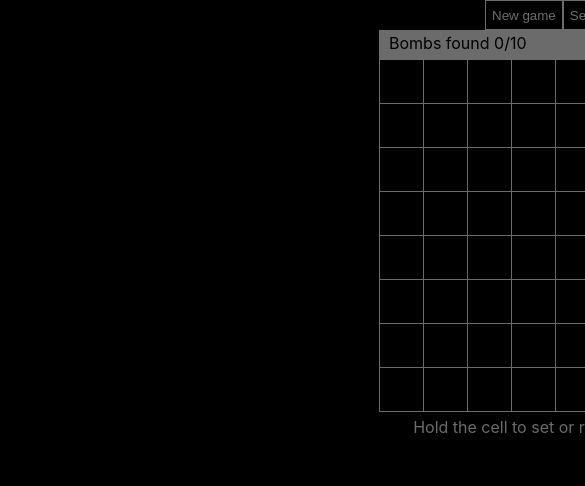
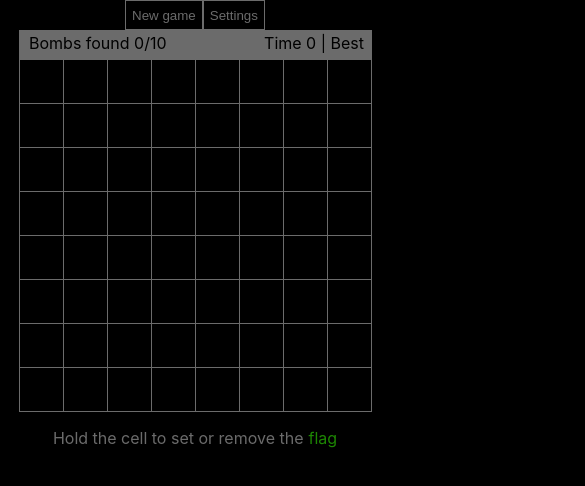
Before and after one commit to HebiSunrise/saper, a React (Create React App) app: page / in a window 390 px wide. Shown: the top 486 px of the page, 585 px wide, since content can reach past the window. Built offline with nearby package versions, Linux system fonts and the light colour scheme.

Commit message:
add adaptive version on mobile

```diff
--- a/src/Board.tsx
+++ b/src/Board.tsx
@@ -25,9 +25,12 @@ function Board(props:IProps) {
         });
         return <div key={y} className='row'>{rowOfCells}</div>
     });
-    return <div>
+    return <div className="board">
         <div className='cells'>{field}</div>
-        <div className="info"><p>Hold the cell to set or remove the <text className="flag">flag</text></p></div>
+        <div className="info">
+            <p>Hold the cell to set or remove the</p>
+            <p className="flag">flag</p>
+        </div>
     </div>
 }
 
--- a/src/Cells.css
+++ b/src/Cells.css
@@ -1,5 +1,8 @@
-body {
-  background-color: #000000;
+.board {
+  display: flex;
+  align-items: center;
+  flex-direction: column;
+  justify-content: center;
 }
 
 .cells {
@@ -75,22 +78,14 @@ body {
 
 .info {
   display: flex;
+  flex-direction: row;
   align-items: center;
   margin-top: 0px;
   color: #6b6b6b;
   justify-content: center;
 }
 
-.info p {
-  margin: 5px;
-}
-
 .flag {
   color: #1d8603;
+  margin-left: 5px;
 }
-
-@media (min-width: 0px) and (max-width: 1109.98px) {
-  body {
-    width: 1110px;
-  }
-}
--- a/src/Game.tsx
+++ b/src/Game.tsx
@@ -11,6 +11,7 @@ const RIGHT_CLICK = 2;
 let width = 8;
 let height = 8;
 let countBombs = 10;
+let dif = 0;
 let status = "";
 let countFlags = 0;
 let isTimerOn = false;
@@ -19,13 +20,15 @@ let timerId: NodeJS.Timeout;
 let timePressDown: number;
 let timePressUp: number;
 let moved = false;
+let boardWidth = 1920;
 
 interface IProps {}
 
 interface IState {
     infoOfCells: ICell[][],
     complexity: number,
-    time: number
+    time: number,
+    widthBoard: number
 }
 
 export interface ICell {
@@ -47,13 +50,33 @@ class Game extends React.Component<IProps, IState> {
         this.state = {
             infoOfCells: [],
             complexity: 0,
-            time: 0
+            time: 0,
+            widthBoard: 0
         };
 
         this.handleClick = this.handleClick.bind(this);
         this.onTouch = this.onTouch.bind(this);
         this.newGame = this.newGame.bind(this);
         this.getCompl = this.getCompl.bind(this);
+        this.handleResize = this.handleResize.bind(this);
+        window.addEventListener('resize', this.handleResize);
+    }
+
+    handleResize() {
+
+        let widthW = window.screen.width;
+        let compl = dif;
+
+        if (widthW < 1080 && compl === 2){
+            boardWidth = 1080;
+        } else if (widthW < 820 && compl === 1){
+            boardWidth = 820;
+        } else if (widthW < 370 && compl === 0){
+            boardWidth = 370;
+        } else boardWidth = 0;
+        this.setState({
+            widthBoard: boardWidth
+        });
     }
 
     componentDidMount() {
@@ -70,16 +93,19 @@ class Game extends React.Component<IProps, IState> {
                 width = 8;
                 height = 8;
                 countBombs = 10;
+                dif = 0;
                 break;
             case 1:
                 width = 18;
                 height = 16;
                 countBombs = 40;
+                dif = 1;
                 break;
             case 2:
                 width = 24;
                 height = 20;
                 countBombs = 99;
+                dif = 2;
                 break;
             default:
                 break;
@@ -339,6 +365,7 @@ class Game extends React.Component<IProps, IState> {
             infoOfCells: []
         });
         const cells = this.state.infoOfCells;
+        console.log(this.state.complexity);
         for (let f = 0; f < cells.length; f++) cells[f] = [];
         for (let y = 0; y < height; y++) {
             cells[y] = [];
@@ -364,15 +391,17 @@ class Game extends React.Component<IProps, IState> {
         isTimerOn = false;
         clearInterval(timerId);
         timer = 0;
+        this.handleResize();
     }
 
     render() {
         return (
-            <div>
+            <div style={{width: boardWidth === 0 ? "100%" : this.state.widthBoard, transition: "1s"}}>
                 <Menu newGame={this.newGame}
                       status={status}
                       timer={this.state.time}
                       changeDif={this.getCompl} />
+                <div style={{width: "100%", transition: "1s"}}>
                     <Board state={this.state.infoOfCells}
                         onClick={this.handleClick}
                         onTouch={this.onTouch}
@@ -380,6 +409,7 @@ class Game extends React.Component<IProps, IState> {
                         onClickDown={this.onPressDown}
                         onClickUp={this.onPressUp}/>
                 </div>
+            </div>
         );
     }
 }
--- a/src/index.css
+++ b/src/index.css
@@ -6,6 +6,7 @@ body {
   -webkit-font-smoothing: antialiased;
   -moz-osx-font-smoothing: grayscale;
   user-select: none;
+  background-color: #000000;
 }
 
 code {
```
Lines whose indentation alone changed are shown as unchanged.
